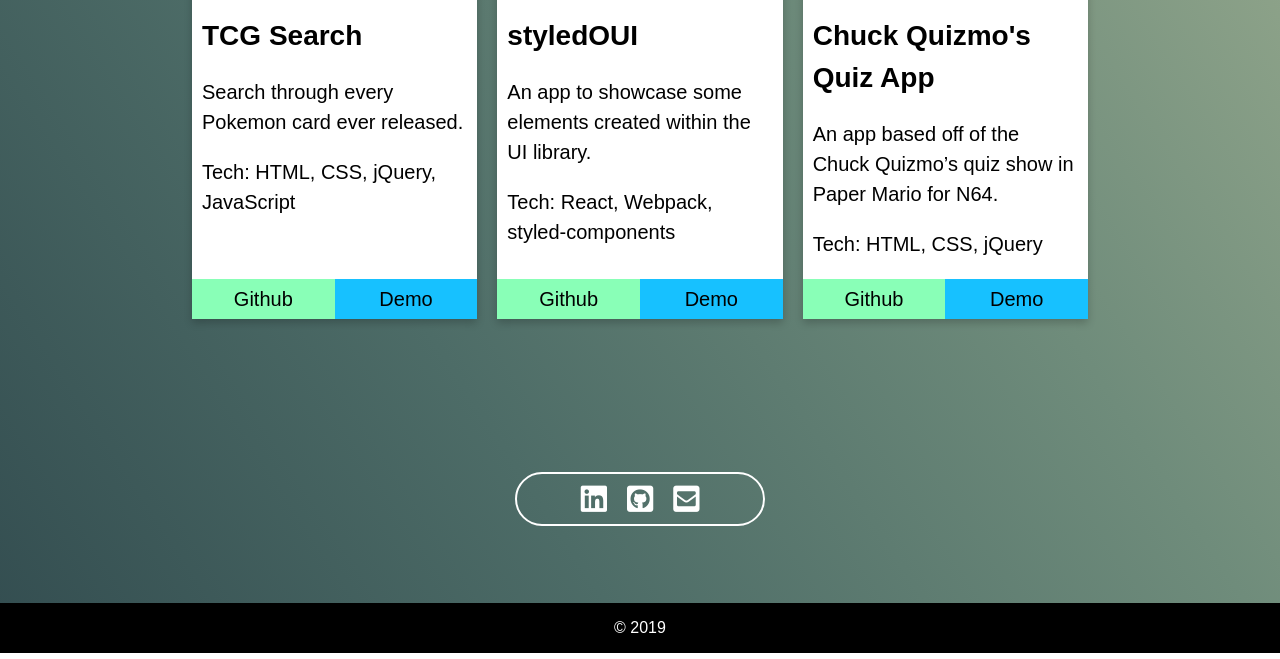
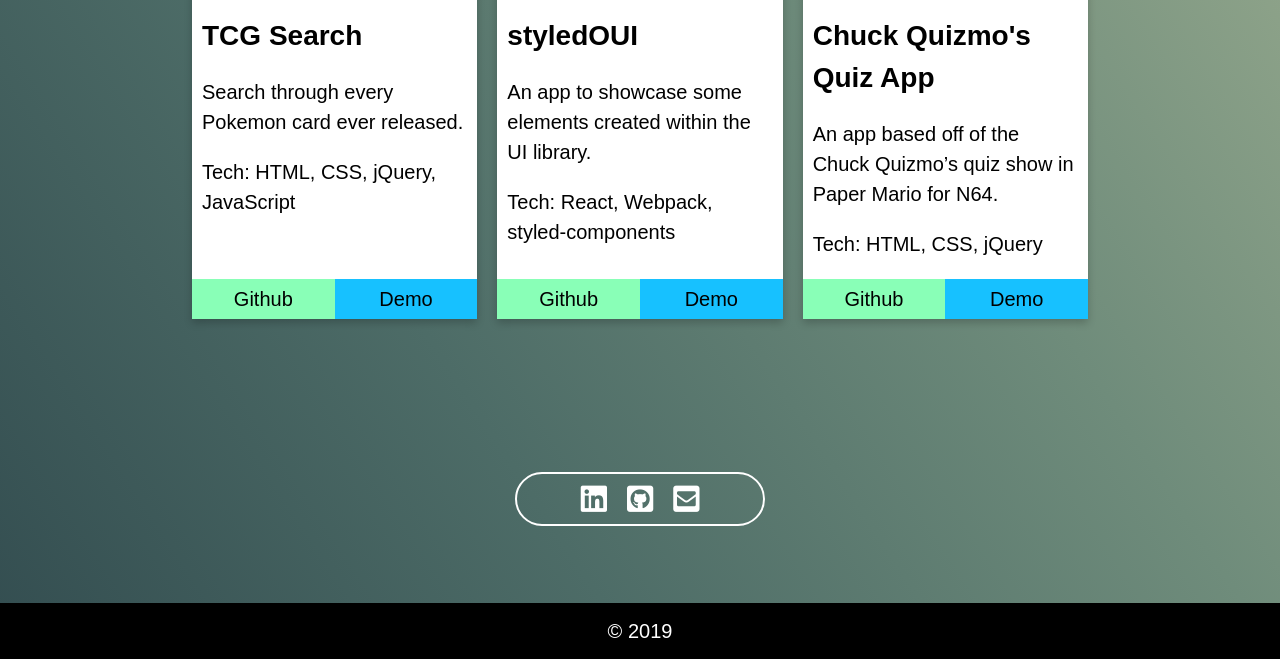
Before and after one commit to rosborne132/portfolio_old, a Gatsby site: page / in a window 1280 px wide. Shown: the part 1292-1951 px from the top of the page. Built offline with nearby package versions, Linux system fonts and the light colour scheme; Gatsby itself is replaced by a stand-in of ours.

Commit message:
Edit footer

```diff
--- a/src/components/Layout/Footer.js
+++ b/src/components/Layout/Footer.js
@@ -5,9 +5,21 @@ const FooterStyles = styled.footer`
   width: 100%;
   padding: 1% 0;
   margin: 0 auto;
-  font-size: 2vh;
+  font-size: 16px;
   background-color: #000;
   color: #fff;
+
+  @media only screen and (min-width: 1224px) {
+    font-size: 20px;
+  }
+
+  @media only screen and (min-width: 1824px) {
+    font-size: 22px;
+  }
+
+  @media only screen and (min-width: 2440px) {
+    font-size: 24px;
+  }
 `
 
 const Footer = () => (
--- a/src/components/Layout/Header.js
+++ b/src/components/Layout/Navbar.js
@@ -43,7 +43,7 @@ const NavLink = styled.li`
   }
 `
 
-const Header = () => (
+const Navbar = () => (
   <Fragment>
     <NavStyles role="navigation">
       <ul className="HeaderGroup">
@@ -72,4 +72,4 @@ const Header = () => (
   </Fragment>
 )
 
-export default Header
+export default Navbar
--- a/src/components/Layout/layout.js
+++ b/src/components/Layout/layout.js
@@ -1,13 +1,13 @@
 import React from "react"
 import PropTypes from "prop-types"
 
-import Header from "./Header"
+import Navbar from "./Navbar"
 import Footer from "./Footer"
 import "./layout.css"
 
 const Layout = ({ children }) => (
   <>
-    <Header />
+    <Navbar />
     <main>{children}</main>
     <Footer />
   </>
```
